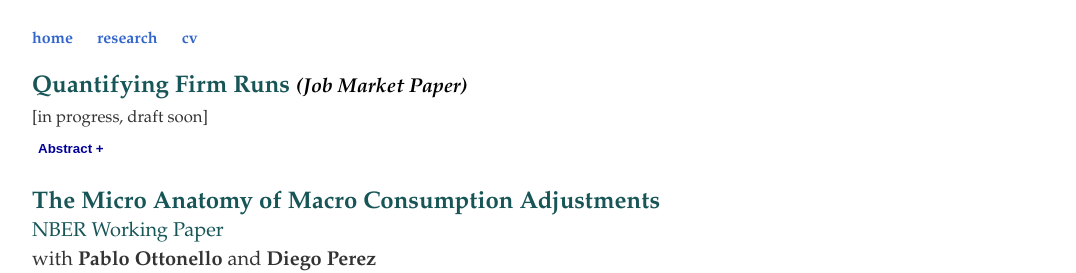
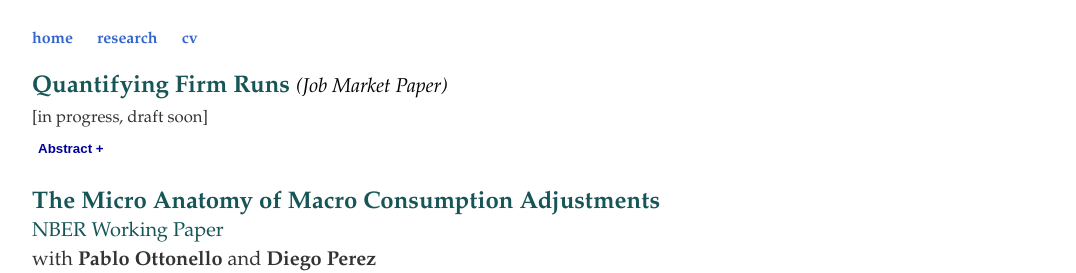
Before and after one commit to rafaguntin/rafaguntin.github.io, a Jekyll site: the page built from research/index.html, in a window 1280 px wide. Shown: the top 273 px of the page, without its empty margins (96-1172 px from the left). Built offline with Jekyll 4.4.1, drawn with Linux system fonts in a browser that asks for light colours.

Commit message:
Update index.html

```diff
--- a/research/index.html
+++ b/research/index.html
@@ -7,8 +7,7 @@ title: Rafael Guntin - Research
 
         <p>  <a style="font-weight: bold ; color:#175556">
 					Quantifying Firm Runs <small>
-		<span style="color: #000000" class='notbold'><i>(Job Market Paper)</i></span>
-		</a>
+		</a> <span style="color: #000000" class='notbold'><i>(Job Market Paper)</i></span>
 					 <br><small> [in progress, draft soon] <big>
 <br><button style ="font-weight: bold; color:#000099 ;background-color: white;border: none;" onclick="myFunction4()" id="myBtn4">Abstract +<small></button>
  <span id="dots4"></span> <span id="more4" style = "color:#282828; line-height: 1.2em; text-align: justify"> <br>  <small>
```
